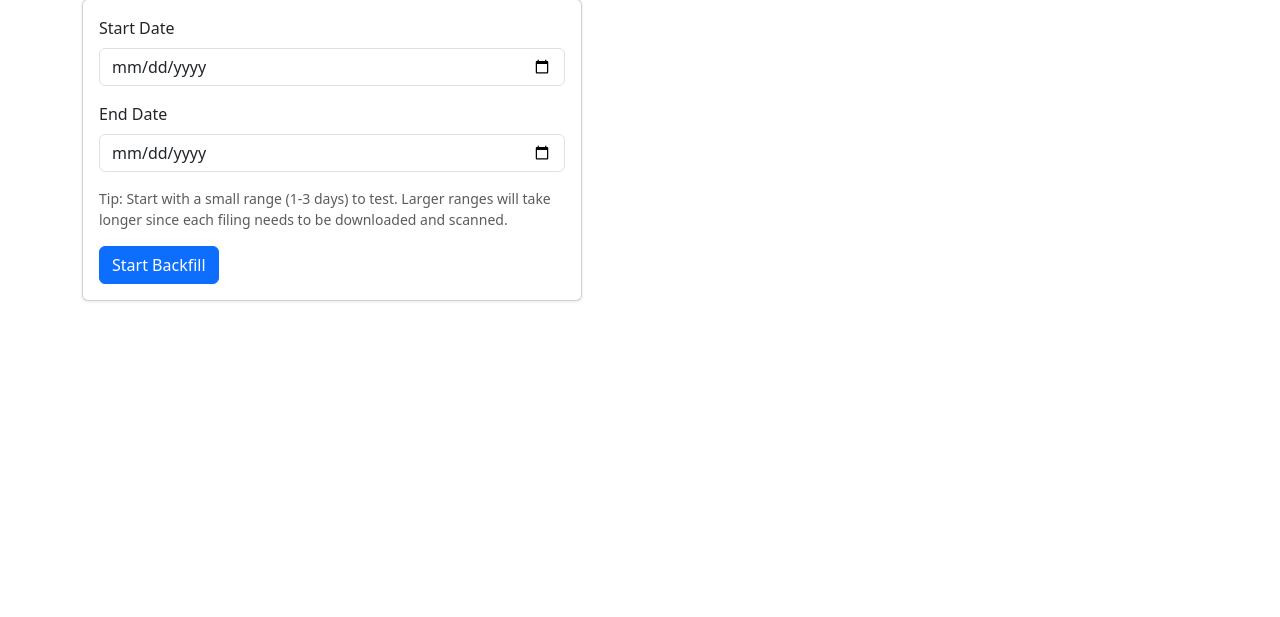
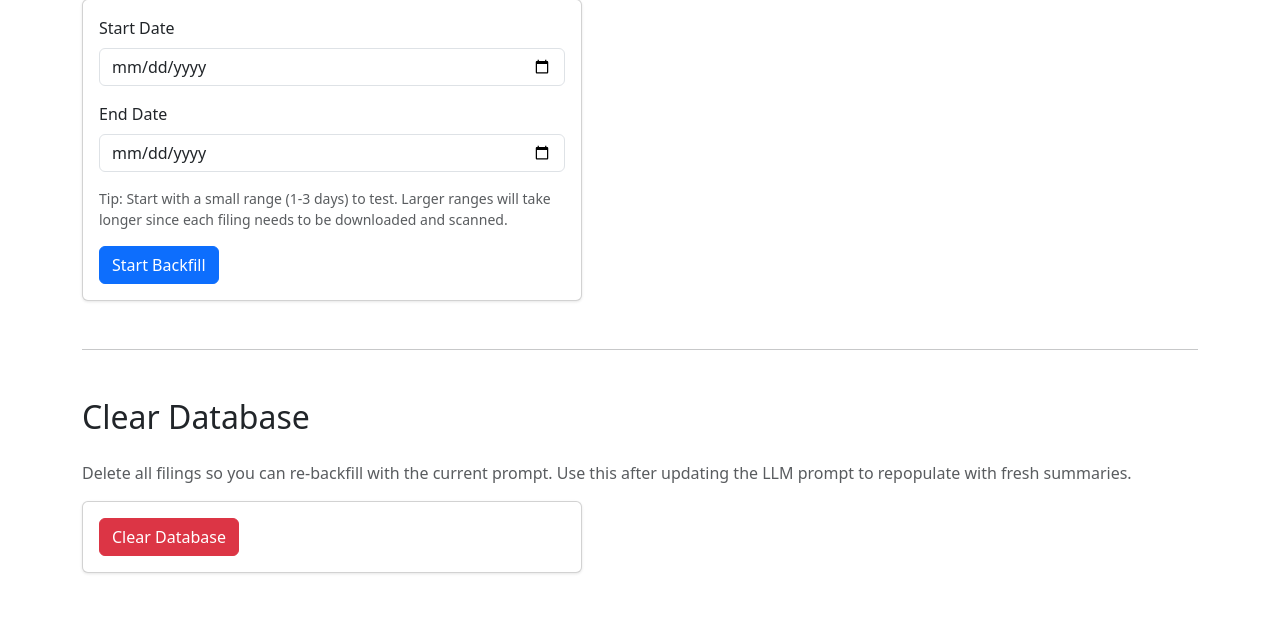
Before and after one commit to esafier/8K-Analyzer, a Flask app: page /backfill in a window 1280 px wide. Shown: the part 183-800 px from the top of the page. Run offline with Flask 3, Linux system fonts and the light colour scheme; parts of the project's set-up code (start-up, migrations or seed data) failed here and were passed over.

Commit message:
Add Clear Database button to backfill page for prompt repopulation
Co-Authored-By: Claude Opus 4.5 <noreply@anthropic.com>

```diff
--- a/app.py
+++ b/app.py
@@ -86,6 +86,15 @@ def update_tag(filing_id):
     return redirect(url_for("filing_detail", filing_id=filing_id))
 
 
+@app.route("/clear-database", methods=["POST"])
+def clear_database():
+    """Wipe all filings so you can re-backfill with an updated prompt."""
+    from database import clear_all_filings
+    clear_all_filings()
+    flash("Database cleared. Run a backfill to repopulate with the current prompt.", "success")
+    return redirect(url_for("backfill"))
+
+
 @app.route("/backfill", methods=["GET", "POST"])
 def backfill():
     """Page to trigger a historical backfill of filings."""
--- a/templates/backfill.html
+++ b/templates/backfill.html
@@ -24,4 +24,17 @@
     </div>
 </div>
 
+<hr class="my-5">
+
+<h2 class="mb-4">Clear Database</h2>
+<p class="text-muted">Delete all filings so you can re-backfill with the current prompt. Use this after updating the LLM prompt to repopulate with fresh summaries.</p>
+
+<div class="card" style="max-width: 500px;">
+    <div class="card-body">
+        <form method="POST" action="/clear-database" onsubmit="return confirm('Are you sure? This will delete ALL filings from the database.');">
+            <button type="submit" class="btn btn-danger">Clear Database</button>
+        </form>
+    </div>
+</div>
+
 {% endblock %}
```
Also changed, not shown: database.py (+10 -0 lines).
